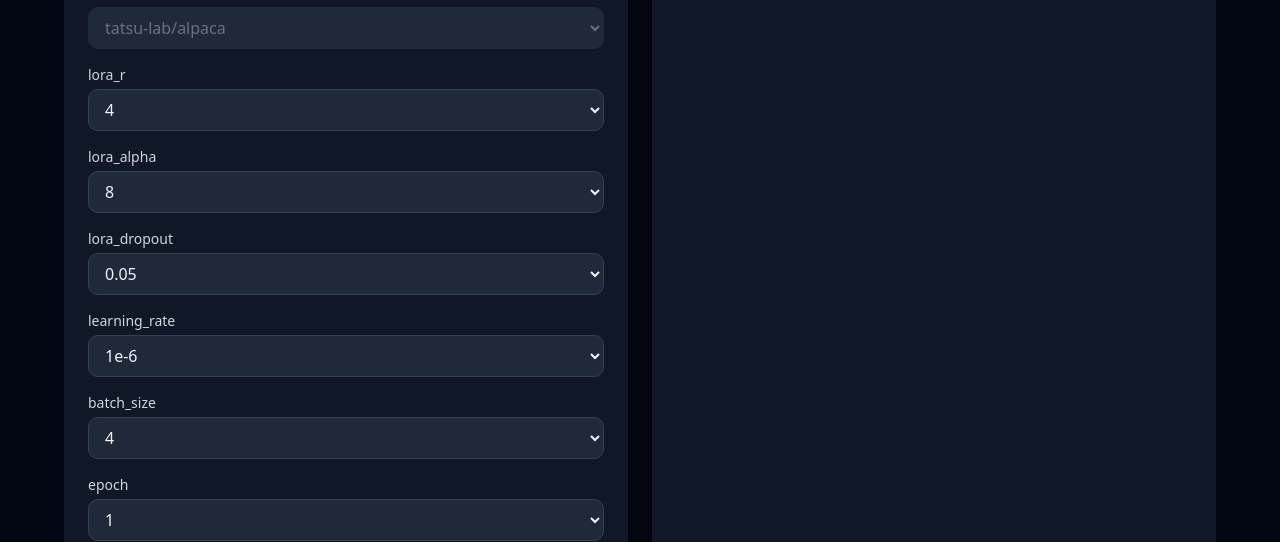
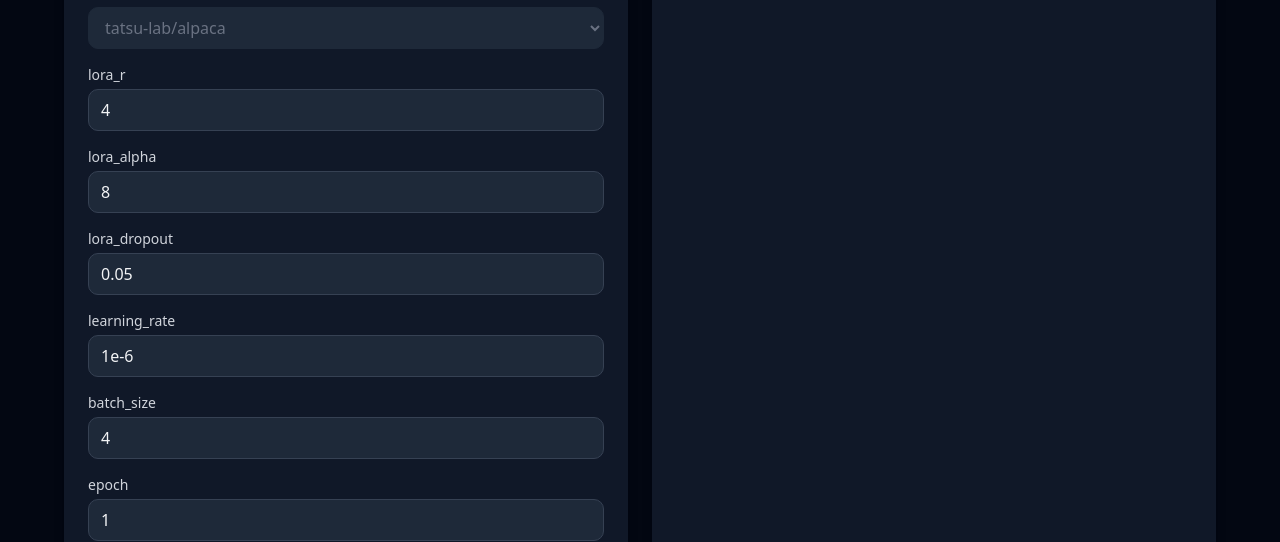
Before and after one commit to nwhye/PEFT-Helper-Agent-Website, a Next.js app in the folder frontend/peft/: page / in a window 1280 px wide. Shown: the part 265-807 px from the top of the page. Built offline with nearby package versions, Linux system fonts and the light colour scheme.

Commit message:
0.1.7 -feat: text input and validation

```diff
--- a/frontend/peft/app/page.tsx
+++ b/frontend/peft/app/page.tsx
@@ -11,7 +11,7 @@ import {
   YAxis,
   CartesianGrid,
   Tooltip,
-  Legend,
+  /*Legend,*/
 }
 from "recharts";
 
@@ -31,23 +31,22 @@ export default function HomePage() {
 
   const [results, setResults] = useState<any>(null);
 
-  const options: Record<string, string[]> = {
+  const options: Record<string, string[] | null> = {
     task_type: ["text generation"],
     dataset: ["tatsu-lab/alpaca "],
-    lora_r: ["4", "8", "16", "32"],
-    lora_alpha: ["4", "8", "16"],
-    lora_dropout: ["0.05", "0.1", "0.2"],
-    learning_rate: ["1e-5", "1e-6", "3e-6", "5e-6"],
-    batch_size: ["4", "8", "16"],
-    epoch: ["1", "3", "5"],
+    lora_r: null,
+    lora_alpha: null,
+    lora_dropout: null,
+    learning_rate: null,
+    batch_size: null,
+    epoch: null,
     target_modules: ["['q','v']", "['q','v','o']"],
   };
 
   const lockedFields = ["task_type", "dataset"];
 
-  const handleChange = (e: React.ChangeEvent<HTMLSelectElement>) => {
+const handleChange = (e: React.ChangeEvent<HTMLInputElement | HTMLSelectElement>) => {
   const { name, value } = e.target;
-    if (lockedFields.includes(name)) return;
   setFormValues((prev) => ({ ...prev, [name]: value }));
 };
 
@@ -95,42 +94,123 @@ const handleSubmit = async () => {
             <div className="flex-1 bg-gray-900 rounded-2xl p-6 shadow-lg">
               <h2 className="text-xl font-semibold mb-4 text-gray-100">Hyperparameters</h2>
 
+              {/* Define free input fields at the top so both map and button can use */}
+              {(() => {
+                const freeInputFields = [
+                  "lora_r",
+                  "lora_alpha",
+                  "lora_dropout",
+                  "learning_rate",
+                  "batch_size",
+                  "epoch",
+                ];
+
+                return (
+                  <>
                     {Object.keys(formValues).map((key) => {
                       const isLocked = lockedFields.includes(key);
+                      const isFreeInput = freeInputFields.includes(key);
+                      /*const hasOptions = options[key] && Array.isArray(options[key]) && options[key].length > 0;*/
+
+                      // Validation logic
+                      const value = (formValues as any)[key];
+                      let isValid = true;
+                      let errorMessage = "";
+
+                      if (isFreeInput) {
+                        switch (key) {
+                          case "lora_r":
+                          case "lora_alpha":
+                          case "epoch":
+                            isValid = Number.isInteger(Number(value)) && (key !== "epoch" || Number(value) >= 1);
+                            if (!isValid) errorMessage = key === "epoch" ? "Must be integer >= 1" : "Must be integer";
+                            break;
+                          case "batch_size":
+                            isValid = Number.isInteger(Number(value)) && Number(value) > 0;
+                            if (!isValid) errorMessage = "Must be positive integer";
+                            break;
+                          case "lora_dropout":
+                            isValid = !isNaN(Number(value)) && Number(value) >= 0 && Number(value) <= 1;
+                            if (!isValid) errorMessage = "Must be float between 0 and 1";
+                            break;
+                          case "learning_rate":
+                            isValid = !isNaN(Number(value));
+                            if (!isValid) errorMessage = "Must be a float number";
+                            break;
+                        }
+                      }
 
                       return (
                         <div key={key} className="mb-4">
-                    <label className="block text-sm font-medium mb-1 text-gray-300">
-                      {key}
-                    </label>
+                          <label className="block text-sm font-medium mb-1 text-gray-300">{key}</label>
 
+                          {isFreeInput ? (
+                            <input
+                              type="text"
+                              name={key}
+                              value={isValid ? value : ""}
+                              onChange={handleChange}
+                              disabled={isLocked}
+                              placeholder={isValid ? "Enter any value" : errorMessage}
+                              className={`w-full border rounded-lg px-3 py-2 text-gray-100 ${
+                                isLocked
+                                  ? "bg-gray-800 border-gray-800 text-gray-500 cursor-not-allowed"
+                                  : isValid
+                                  ? "bg-gray-800 border-gray-700"
+                                  : "bg-red-900 border-red-600 text-red-300"
+                              }`}
+                            />
+                          ) : (
                             <select
                               name={key}
-                      value={(formValues as any)[key]}
+                              value={value}
                               onChange={handleChange}
                               disabled={isLocked}
-                      className={`w-full border rounded-lg px-3 py-2 text-gray-100
-                        ${isLocked
+                              className={`w-full border rounded-lg px-3 py-2 text-gray-100 ${
+                                isLocked
                                   ? "bg-gray-800 border-gray-800 text-gray-500 cursor-not-allowed"
-                          : "bg-gray-800 border-gray-700"}
-                      `}
+                                  : "bg-gray-800 border-gray-700"
+                              }`}
                             >
-                      {options[key].map((opt) => (
+                              {options[key]?.map((opt) => (
                                 <option key={opt} value={opt}>
                                   {opt}
                                 </option>
-                      ))}
+                              )) ?? <option value="">No options</option>}
+
                             </select>
+                          )}
                         </div>
                       );
                     })}
 
                     <button
                       onClick={handleSubmit}
-                className="mt-4 bg-gray-700 text-gray-100 px-6 py-2 rounded-lg hover:bg-gray-600 transition"
+                      disabled={Object.keys(formValues).some((key) => {
+                        if (!freeInputFields.includes(key)) return false;
+                        const val = (formValues as any)[key];
+                        switch (key) {
+                          case "lora_r":
+                          case "lora_alpha":
+                          case "epoch":
+                            return !Number.isInteger(Number(val)) || (key === "epoch" && Number(val) <= 0);
+                          case "batch_size":
+                            return !Number.isInteger(Number(val)) || Number(val) <= 0;
+                          case "lora_dropout":
+                            return isNaN(Number(val)) || Number(val) < 0 || Number(val) > 1;
+                          case "learning_rate":
+                            return isNaN(Number(val));
+                          default:
+                            return false;
+                        }
+                      })}
+                      className="mt-4 bg-gray-700 text-gray-100 px-6 py-2 rounded-lg hover:bg-gray-600 transition disabled:opacity-50 disabled:cursor-not-allowed"
                     >
                       Predict & Generate Recommendations
                     </button>
+                  </>
+                );
+              })()}
             </div>
 
             {/* Results Panel */}
@@ -231,7 +311,6 @@ const handleSubmit = async () => {
                 <p className="text-gray-400">Select hyperparameters and click Predict to see results.</p>
               )}
             </div>
-
           </Tabs.Content>
         </Tabs.Root>
       </div>
```
Lines whose indentation alone changed are shown as unchanged.
